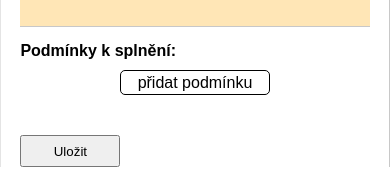
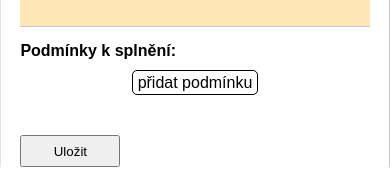
Before and after one commit to davidkubik02/routine-keeper, a React (Create React App) app: page /new in a window 390 px wide. Shown: the part 517-686 px from the top of the page. Built offline with nearby package versions, Linux system fonts and the light colour scheme.

Commit message:
responsivity changes

```diff
--- a/src/App.css
+++ b/src/App.css
@@ -203,6 +203,7 @@ a {
   left: 0;
   top: 0;
   transition: transform 0.3s ease-in-out;
+  overflow: hidden;
 }
 .menu-active {
   transform: translateX(0);
@@ -232,6 +233,12 @@ a {
 @media screen and (max-width: 400px) {
   .menu {
     max-width: 75vw;
+  }
+}
+@media screen and (max-width: 250px) {
+  .menu-button {
+    margin: 5px auto;
+    white-space: nowrap;
   }
 }
 /* Menu end*/
@@ -303,12 +310,12 @@ a {
   z-index: 1000;
 }
 .condition {
-  width: 100%;
   display: flex;
   position: relative;
   margin: 2.5px 0;
 }
 #condition {
+  width: 100%;
   padding-right: 30px;
   flex: 1;
 }
@@ -321,9 +328,9 @@ a {
 
 .condition-add-button {
   border: 1px solid #000;
-  width: 150px;
+  max-width: 150px;
   text-align: center;
-  padding: 2.5px 0;
+  padding: 2.5px 5px;
   margin: 10px auto;
   cursor: pointer;
   border-radius: 5px;
--- a/src/pages/NewTaskForm.tsx
+++ b/src/pages/NewTaskForm.tsx
@@ -288,6 +288,7 @@ function NewTaskForm() {
                 deadline,
                 compleated: false,
                 compleatedInTime: false,
+                conditions: [],
               }}
             />
           </div>
```
